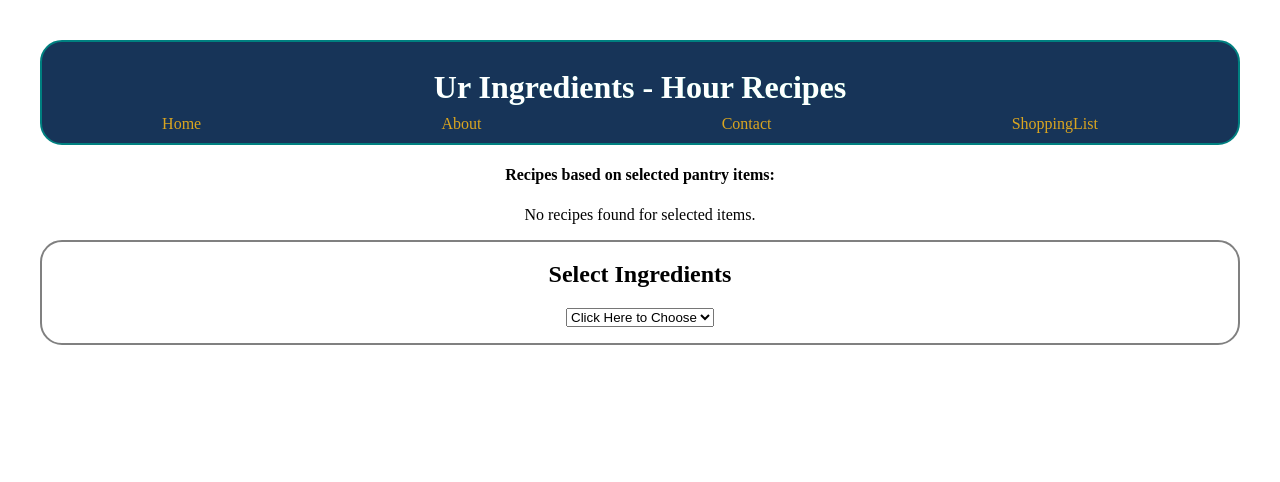
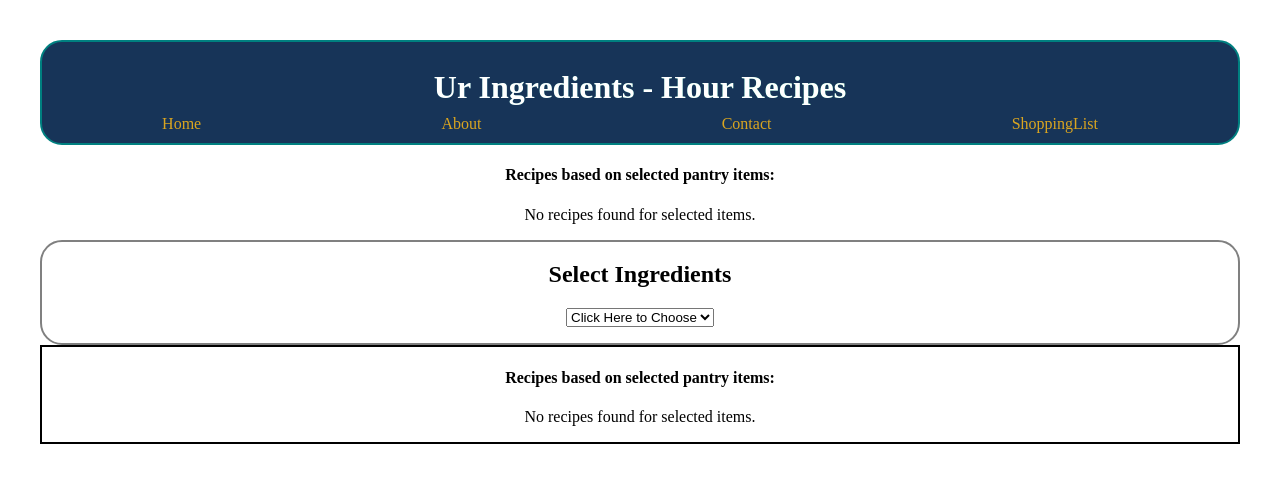
Before and after one commit to Kenneth-Parker/Group_App_Development, a React (Vite) app: page / in a window 1280 px wide. Shown: the top 482 px of the page. Built offline with nearby package versions, Linux system fonts and the light colour scheme; a web font is replaced by a local one.

Commit message:
Added 2nd API

```diff
--- a/src/App.jsx
+++ b/src/App.jsx
@@ -5,6 +5,7 @@ import './App.css';
 import NavBar from './components/NavBar';
 import PantryList from './components/PantryList';
 import PantryItemSelector from './components/PantryItemSelector';
+import EdamamList from './components/MealApi';
 import MealApi from './components/MealApi';
 import ShoppingForm from './components/ShoppingForm';
 // import IngredientDropdownList from './components/IngredientDropdownList';
@@ -20,7 +21,7 @@ function App() {
         <NavBar />
 
         <Routes>
-          <Route path="/" element={ <div><PantryList selectedItems={selectedItems} /> <PantryItemSelector selectedItems={selectedItems} setSelectedItems={setSelectedItems} /> </div>}/>
+          <Route path="/" element={ <div><PantryList selectedItems={selectedItems} /> <PantryItemSelector selectedItems={selectedItems} setSelectedItems={setSelectedItems} /> <EdamamList selectedItems={selectedItems} /></div>}/>
           <Route path="/about" element={<h4>yup</h4>} />
           <Route path="/contact" element={<p>"therewasafarmerhadadogandbingowashisnameo"</p>} />
           <Route path="/shopping List" element={<ShoppingForm/>}/>
--- a/src/components/MealApi.jsx
+++ b/src/components/MealApi.jsx
@@ -1,29 +1,72 @@
 import { useEffect, useState } from "react";
 
-
-
-const MealApi = () => {
-    const apiUrl = 'https://api.edamam.com/api/recipes/v2';
+const EdamamList = ({ selectedItems }) => {
+  const [recipes, setRecipes] = useState([]);
+  const [loading, setLoading] = useState(false);
 
   useEffect(() => {
+    const apiKey = import.meta.env.VITE_REACT_VAR2;
+    const query = selectedItems.join(",");
+    const appID = import.meta.env.VITE_REACT_VAR2_ID;
 
-    fetch(apiUrl)
+    setLoading(true);
+
+    if (selectedItems.length === 0) {
+      setRecipes([]);
+      setLoading(false);
+      return;
+    }
+
+    fetch(`https://api.edamam.com/api/recipes/v2?type=public&q=${query}&app_id=${appID}&app_key=${apiKey}`)
       .then((response) => {
         if (!response.ok) {
           throw new Error("Network didn't return your response");
         }
-      return response.json()
+        return response.json();
       })
-    .then((data) => console.log(data))
-    .catch((error) => console.log("There's an err with fetching data:", error));
-}, []);
+      .then((data) => {
+        setRecipes(data.hits);
+        setLoading(false);
+        console.log("Received recipes data:", data.hits);
+      })
+      .catch((error) =>{
+        console.log("There's an err with fetching data:", error);
+        setLoading(false);
+    });
+  }, [selectedItems]);
+
+  const renderRecipes = () => {
+    if (loading) {
+      return <p>Loading...</p>;
+    } else if (recipes.length === 0) {
+      return <p>No recipes found for selected items.</p>;
+    } else {
+      return (
+        <ul>
+          {recipes.map((recipe, index) => (
+            <li key={`${recipe.recipe.label}-${index}`}>
+              <h4>{recipe.recipe.label}</h4>
+              <img src={recipe.recipe.image} alt={recipe.recipe.label} />
+              <a href={recipe.recipe.url}>
+              <br />
+                Recipe Instructions for {recipe.title}
+              </a>
+            </li>
+          ))}
+        </ul>
+      )
+    }
+  }
+
+  console.log("EdamamList component rendered");
 
 
-
-
-return <></>;
+  return (
+  <div style={{ border: '2px solid black' }}>
+    <h4>Recipes based on selected pantry items:</h4>
+    {renderRecipes()}
+    </div>
+    );
 };
 
-
-
-export default MealApi;
+export default EdamamList;
```
Also changed, not shown: 1 other file (tests, documents, lock files or other folders). Lines whose indentation alone changed are shown as unchanged.
